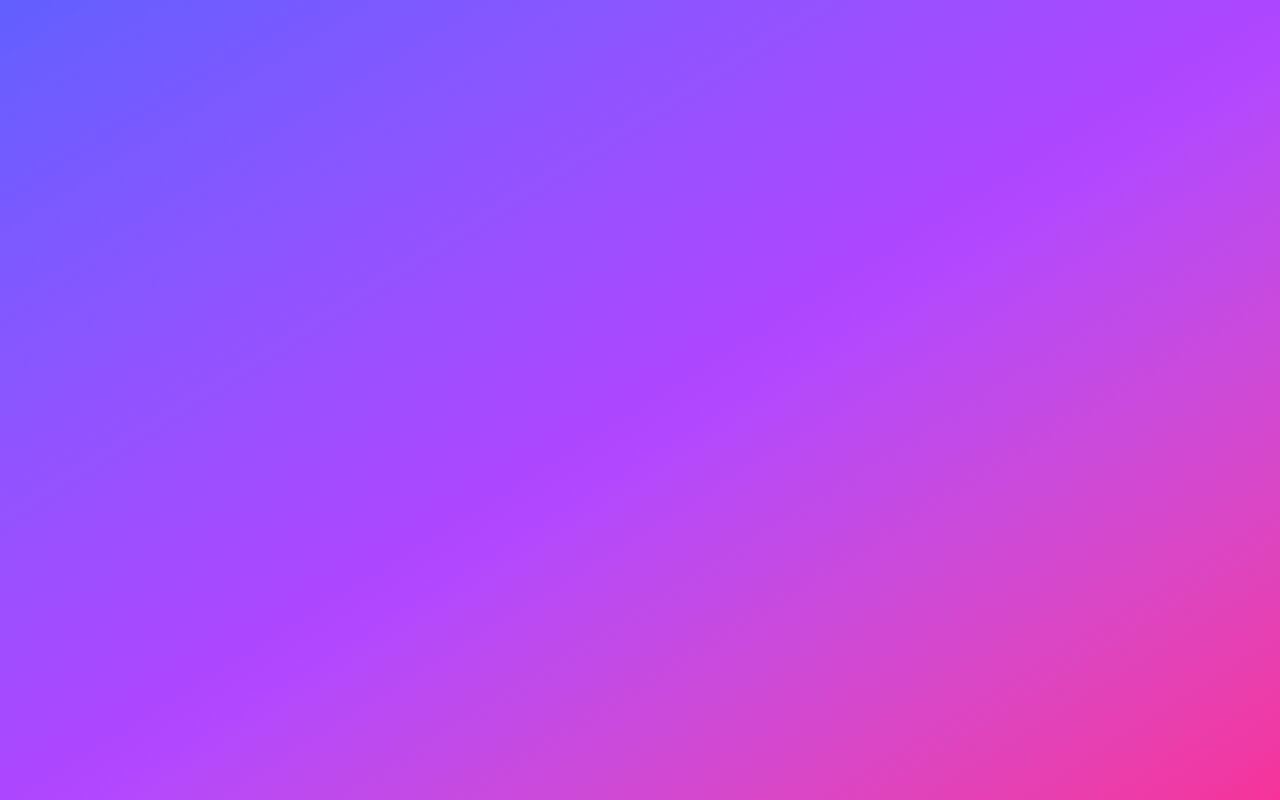
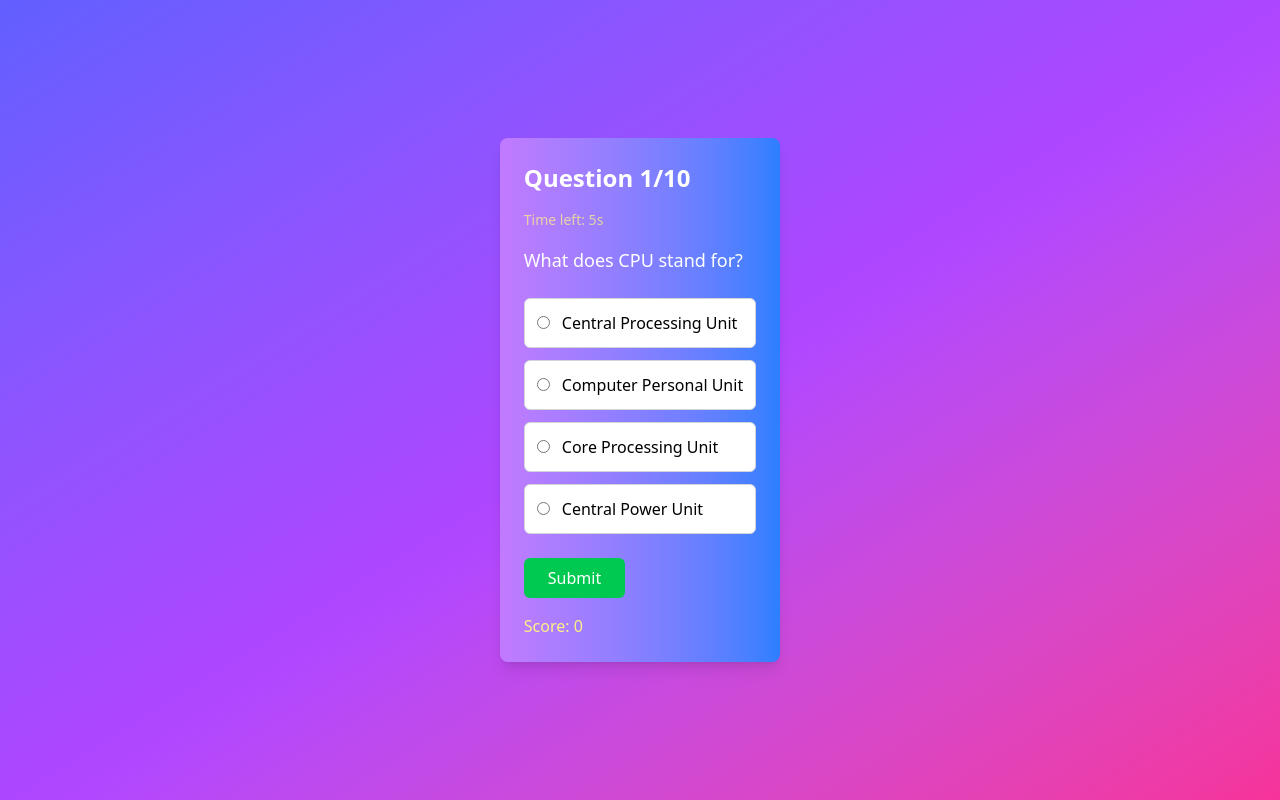
Before and after one commit to jayteemoney/web3bridge-test, a React (Vite) app: page / in a window 1280 px wide. Built offline with nearby package versions, Linux system fonts and the light colour scheme.

Commit message:
added the quiz component and adjusted the app.js file

```diff
--- a/src/App.jsx
+++ b/src/App.jsx
@@ -1,10 +1,11 @@
 import React from 'react';
+import Quiz from './components/Quiz';
 
 
 const App = () => {
   return (
     <div className="min-h-screen bg-gradient-to-br from-indigo-500 via-purple-500 to-pink-500 flex items-center justify-center">
-
+      <Quiz />
     </div>
   );
 };
--- /dev/null
+++ b/src/components/Quiz.jsx
@@ -0,0 +1,165 @@
+import React, { useState, useEffect } from 'react';
+import { questions } from '../data/Question';
+import Leaderboard from './Leaderboard';
+
+const Quiz = () => {
+  const [currentQuestion, setCurrentQuestion] = useState(0);
+  const [score, setScore] = useState(0);
+  const [selectedAnswer, setSelectedAnswer] = useState('');
+  const [error, setError] = useState('');
+  const [showResult, setShowResult] = useState(false);
+  const [feedback, setFeedback] = useState('');
+  const [timeLeft, setTimeLeft] = useState(10); // Updated to 10 seconds
+
+  useEffect(() => {
+    if (timeLeft <= 0 && !showResult) {
+      handleSubmit();
+      return;
+    }
+    const timer = setInterval(() => setTimeLeft(timeLeft - 1), 1000);
+    return () => clearInterval(timer);
+  }, [timeLeft, showResult]);
+
+  const handleAnswerSelect = (option) => {
+    setSelectedAnswer(option);
+    setError('');
+  };
+
+  const handleSubmit = () => {
+    if (!selectedAnswer && timeLeft > 0) {
+      setError('Please select an answer!');
+      return;
+    }
+
+    const isCorrect = selectedAnswer === questions[currentQuestion].answer;
+    setFeedback(
+      isCorrect
+        ? 'Correct!'
+        : `Incorrect. The correct answer is ${questions[currentQuestion].answer}.`
+    );
+
+    if (isCorrect) {
+      setScore(score + 1);
+    }
+
+    setTimeout(() => {
+      if (currentQuestion < questions.length - 1) {
+        setCurrentQuestion(currentQuestion + 1);
+        setSelectedAnswer('');
+        setFeedback('');
+        setTimeLeft(10); // Reset to 10 seconds
+      } else {
+        try {
+          const savedScores = localStorage.getItem('quizScores');
+          const scores = savedScores ? JSON.parse(savedScores) : [];
+          scores.push({
+            id: Date.now(),
+            score: isCorrect ? score + 1 : score,
+            date: new Date().toISOString(),
+          });
+          localStorage.setItem('quizScores', JSON.stringify(scores));
+        } catch (error) {
+          console.error('Error saving score:', error);
+        }
+        setShowResult(true);
+      }
+    }, 1500);
+  };
+
+  const handleRestart = () => {
+    setCurrentQuestion(0);
+    setScore(0);
+    setSelectedAnswer('');
+    setShowResult(false);
+    setFeedback('');
+    setError('');
+    setTimeLeft(10);
+  };
+
+  if (!questions.length) {
+    return (
+      <div className="text-red-500 text-center text-lg animate-pulse">
+        Error: No questions available!
+      </div>
+    );
+  }
+
+  return (
+    <div className="max-w-lg mx-auto p-6 bg-gradient-to-r from-purple-400 to-blue-500 rounded-lg shadow-lg animate-fadeIn">
+      {showResult ? (
+        <div className="text-center">
+          <h2 className="text-3xl font-bold text-white mb-4 animate-bounce">
+            Results
+          </h2>
+          <p className="text-lg text-white mb-6">
+            You scored {score} out of {questions.length}
+          </p>
+          <Leaderboard />
+          <button
+            onClick={handleRestart}
+            className="bg-green-500 text-white px-6 py-2 rounded-md hover:bg-green-600 transition transform hover:scale-105 mt-6"
+          >
+            Restart Quiz
+          </button>
+        </div>
+      ) : (
+        <div>
+          <h2 className="text-2xl font-semibold text-white mb-4">
+            Question {currentQuestion + 1}/{questions.length}
+          </h2>
+          <p className="text-sm text-yellow-200 mb-4 animate-pulse">
+            Time left: {timeLeft}s
+          </p>
+          <p className="text-lg text-white mb-6 animate-fadeIn">
+            {questions[currentQuestion].question}
+          </p>
+          <div className="space-y-3">
+            {questions[currentQuestion].options.map((option, index) => (
+              <label
+                key={index}
+                className={`block p-3 rounded-md border cursor-pointer transition transform hover:scale-105 ${
+                  selectedAnswer === option
+                    ? 'bg-blue-300 border-blue-600'
+                    : 'bg-white border-gray-300 hover:bg-blue-100'
+                }`}
+              >
+                <input
+                  type="radio"
+                  name="answer"
+                  value={option}
+                  checked={selectedAnswer === option}
+                  onChange={() => handleAnswerSelect(option)}
+                  className="mr-3 accent-blue-600"
+                />
+                {option}
+              </label>
+            ))}
+          </div>
+          {error && (
+            <p className="text-red-500 mt-3 text-sm animate-pulse">{error}</p>
+          )}
+          {feedback && (
+            <p
+              className={`mt-3 text-sm ${
+                feedback.includes('Correct')
+                  ? 'text-green-500'
+                  : 'text-red-500'
+              } animate-fadeIn`}
+            >
+              {feedback}
+            </p>
+          )}
+          <button
+            onClick={handleSubmit}
+            className="mt-6 bg-green-500 text-white px-6 py-2 rounded-md hover:bg-green-600 transition transform hover:scale-105"
+          >
+            Submit
+          </button>
+          <p className="mt-4 text-yellow-200">Score: {score}</p>
+        </div>
+      )}
+    </div>
+  );
+};
+
+export default Quiz;
```
